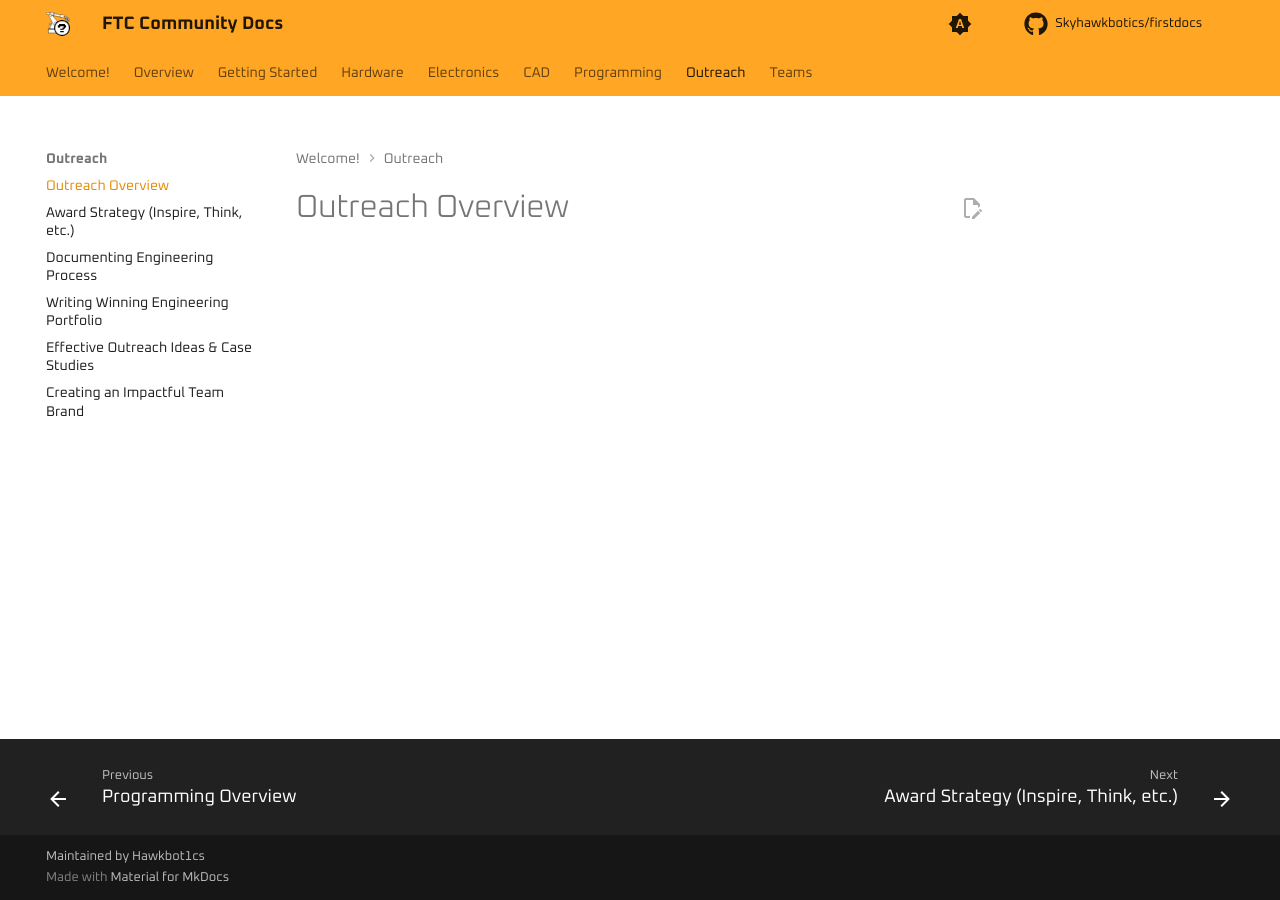
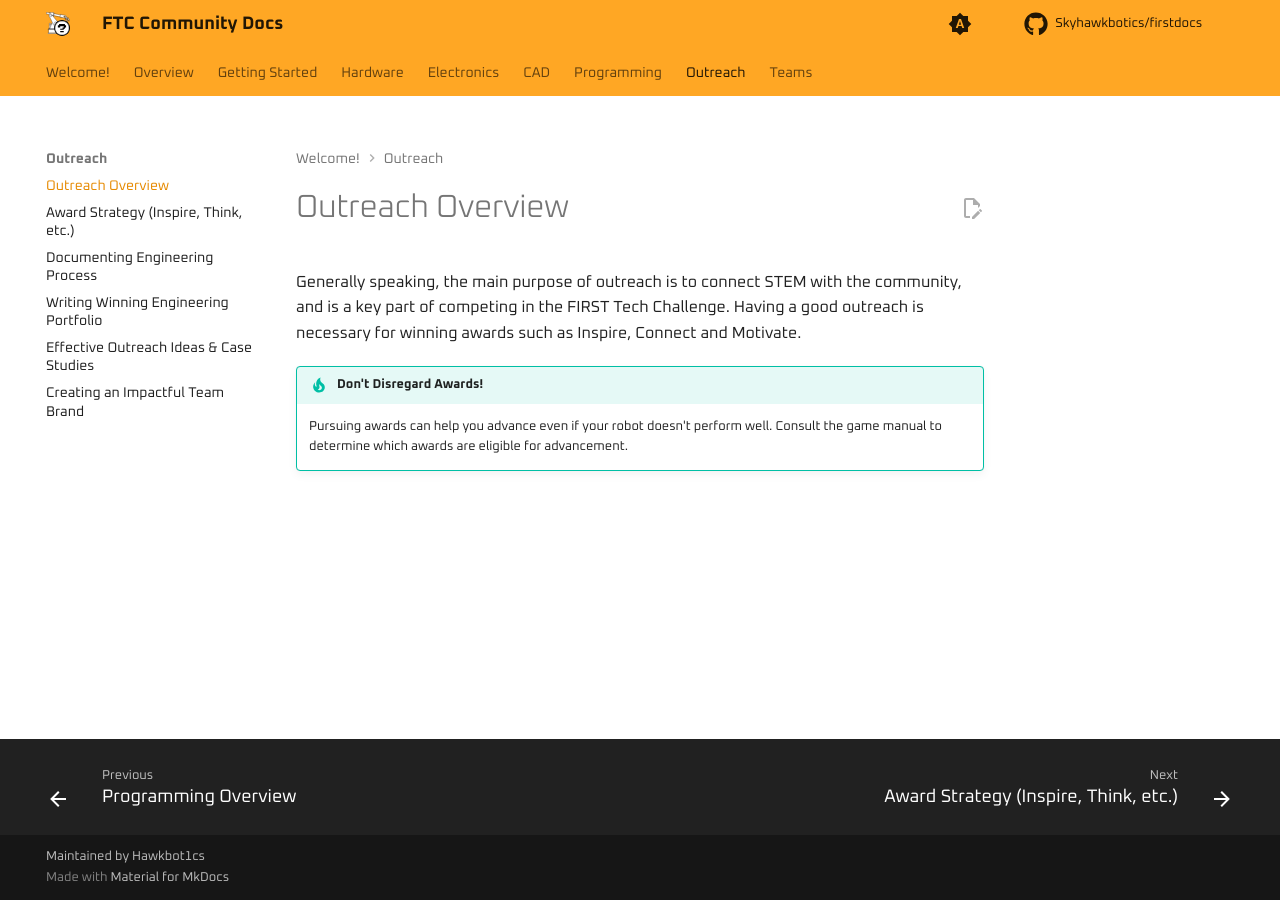
Before and after one commit to Skyhawkbotics/firstdocs, an MkDocs documentation site: the page built from source/docs/outreach/overview.md, in a window 1280 px wide. Built offline with MkDocs 1.6.1 and Material for MkDocs 9.7.7, drawn with Linux system fonts in a browser that asks for light colours; comment, search, counter and statistics services are not loaded.

Commit message:
enable admonitions and start outreach overview

```diff
--- a/source/docs/outreach/overview.md
+++ b/source/docs/outreach/overview.md
@@ -1 +1,7 @@
 # Outreach Overview
+
+Generally speaking, the main purpose of outreach is to connect STEM with the community, and is a key part of competing in the FIRST Tech Challenge. Having a good outreach is necessary for winning awards such as Inspire, Connect and Motivate.
+
+!!! tip "Don't Disregard Awards!"
+
+    Pursuing awards can help you advance even if your robot doesn't perform well. Consult the game manual to determine which awards are eligible for advancement.
--- a/source/mkdocs.yml
+++ b/source/mkdocs.yml
@@ -91,3 +91,7 @@ plugins:
       docs_path: source/docs/
   - git-revision-date-localized:
       enable_creation_date: true
+markdown_extensions:
+  - admonition
+  - pymdownx.details
+  - pymdownx.superfences
```
